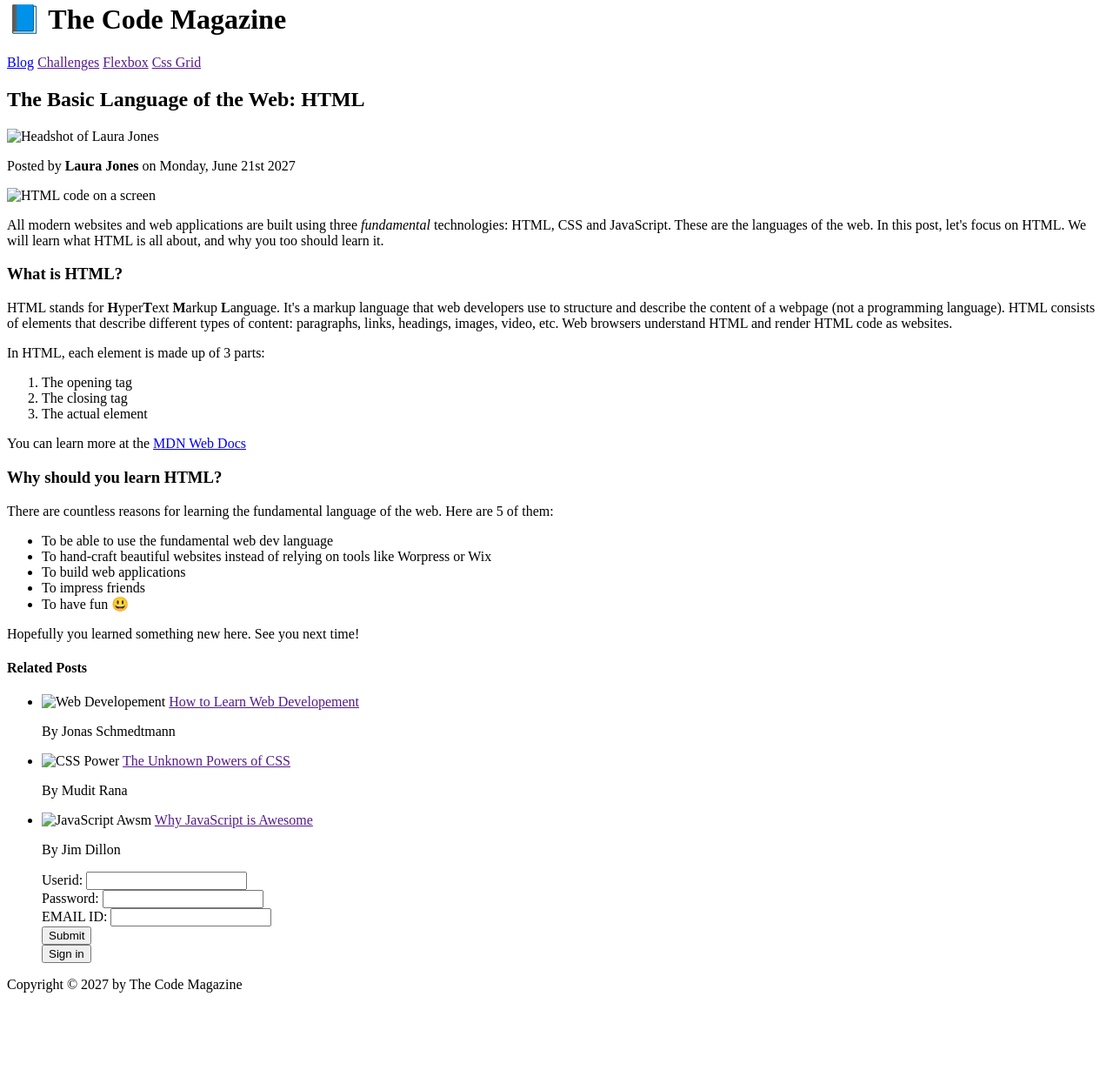
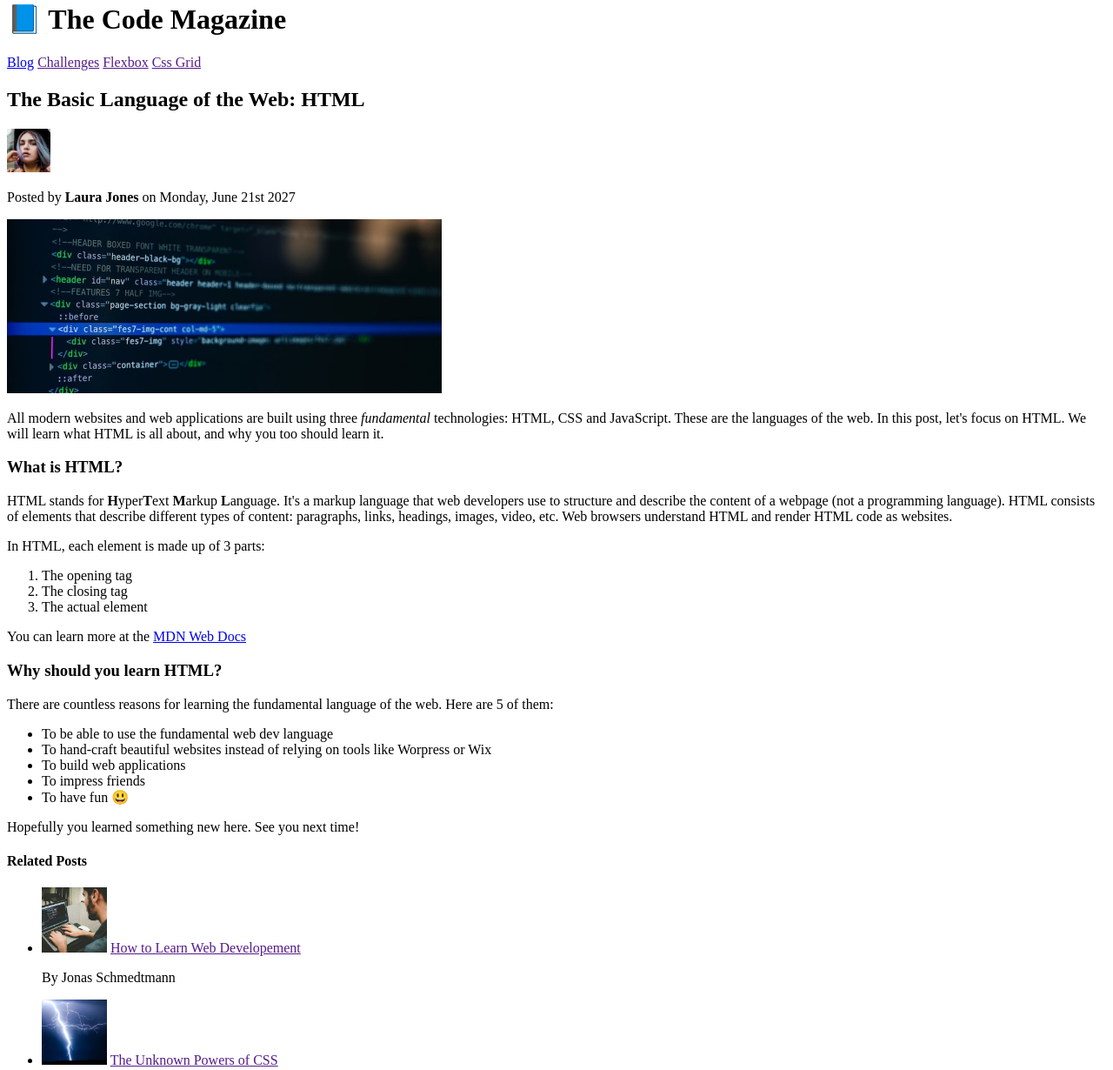
Before and after one commit to mudit186/test, a plain HTML site: page index.html in a window 1280 px wide. Shown: the part 18-1248 px from the top of the page at 87% size. Before the commit the page ends 1167 px from the top, so only its background shows below. Drawn offline with Linux system fonts and the light colour scheme.

Commit message:
removing img /

```diff
--- a/index.html
+++ b/index.html
@@ -20,13 +20,13 @@
   <article>
     <header>
       <H2>The Basic Language of the Web: HTML</H2>
-      <img src="img/laura-jones.jpg" alt="Headshot of Laura Jones"
+      <img src="laura-jones.jpg" alt="Headshot of Laura Jones"
       height="50"
       width="50"/>
 
       <P>Posted by <strong>Laura Jones</strong> on Monday, June 21st 2027</P>
 
-      <img src="img/post-img.jpg" alt="HTML code on a screen"
+      <img src="post-img.jpg" alt="HTML code on a screen"
       height="200"
       width="500"/>
     </header>
@@ -70,19 +70,19 @@
 
   <ul>
     <li>
-      <img src="img/related-1.jpg" alt="Web Developement" width = "75" height = "75">
+      <img src="related-1.jpg" alt="Web Developement" width = "75" height = "75">
       <a href="">How to Learn Web Developement</a>
       <p>By Jonas Schmedtmann</p>
     </li>
 
     <li>
-      <img src="img/related-2.jpg" alt="CSS Power" width = "75" height = "75">
+      <img src="related-2.jpg" alt="CSS Power" width = "75" height = "75">
       <a href="">The Unknown Powers of CSS</a>
       <p>By Mudit Rana</p>
     </li>
 
     <li>
-      <img src="img/related-3.jpg" alt="JavaScript Awsm" width = "75" height = "75">
+      <img src="related-3.jpg" alt="JavaScript Awsm" width = "75" height = "75">
       <a href="">Why JavaScript is Awesome</a>
       <p>By Jim Dillon</p>
       <form action="mailto:ranamudit@gmail.com" method="post" enctype="text/plain">
```
